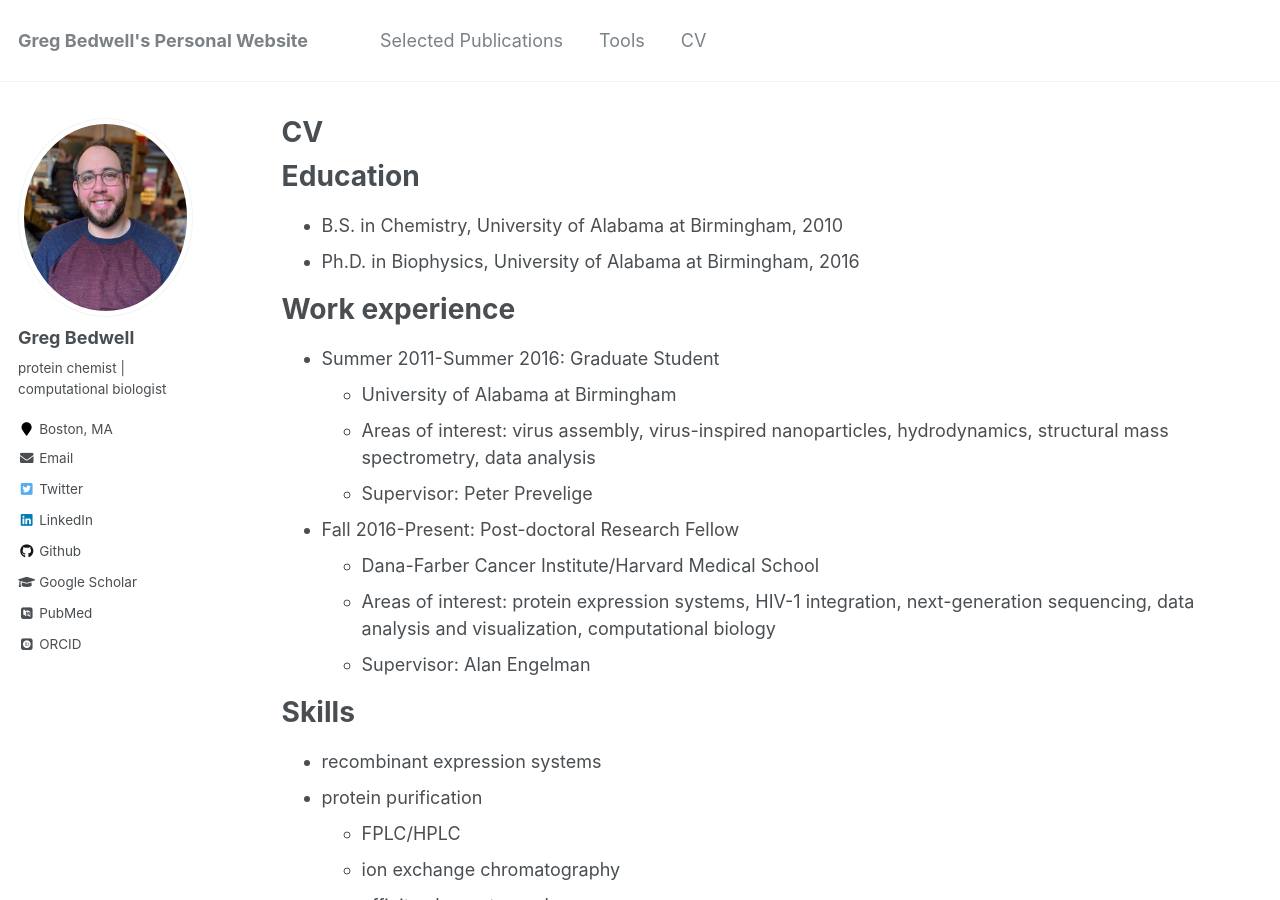
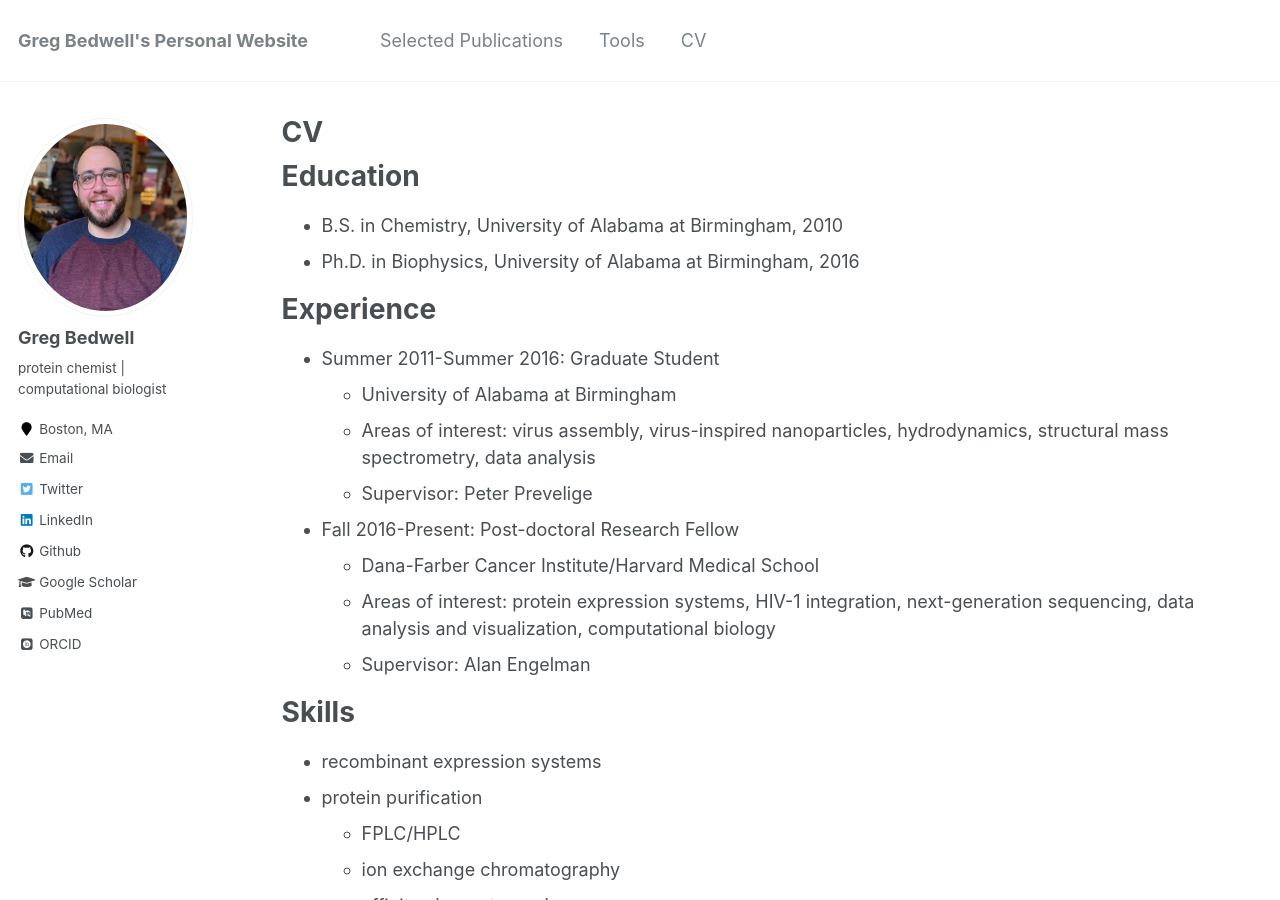
Before and after one commit to gbedwell/gbedwell.github.io, a Jekyll site: the page built from _pages/cv.md, in a window 1280 px wide and 900 px high. Built offline with Jekyll 4.4.1, drawn with Linux system fonts in a browser that asks for light colours; some web fonts are replaced.

```diff
--- a/_pages/cv.md
+++ b/_pages/cv.md
@@ -14,7 +14,7 @@ Education
 * B.S. in Chemistry, University of Alabama at Birmingham, 2010
 * Ph.D. in Biophysics, University of Alabama at Birmingham, 2016
 
-Work experience
+Experience
 ======
 * Summer 2011-Summer 2016: Graduate Student
   * University of Alabama at Birmingham
```
Also changed, not shown: _pages/publications.md (+2 -0 lines).
